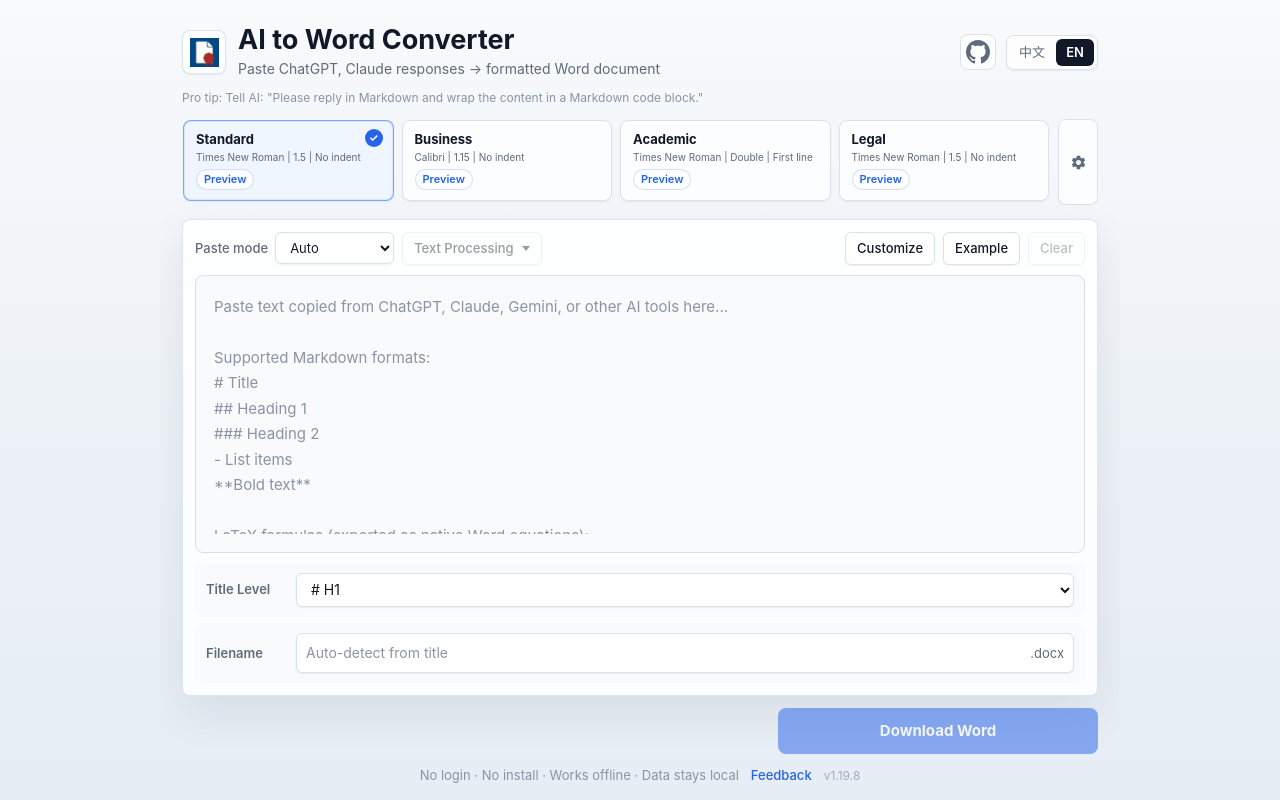
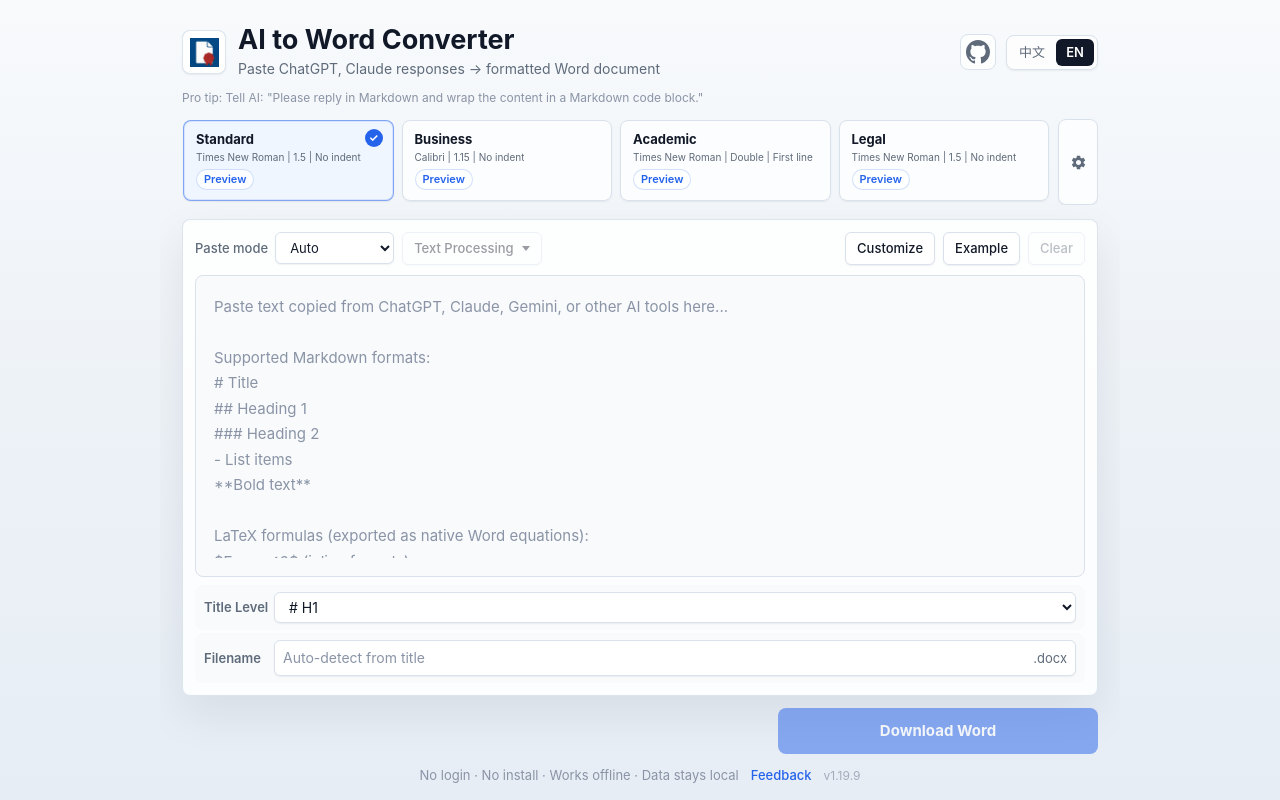
Before and after one commit to shrektan/formaldoc, a React (Vite) app: page / in a window 1280 px wide. Built offline with nearby package versions, Linux system fonts and the light colour scheme; what turndown-plugin-gfm would draw is missing.

Commit message:
fix: tighten output settings rows

```diff
--- a/package.json
+++ b/package.json
@@ -1,7 +1,7 @@
 {
   "name": "formaldoc",
   "description": "Convert Markdown into professionally formatted DOCX files for Chinese and English documents.",
-  "version": "1.19.8",
+  "version": "1.19.9",
   "type": "module",
   "files": [
     "dist-package"
--- a/src/styles/app.css
+++ b/src/styles/app.css
@@ -443,20 +443,20 @@
 .filename-row {
   display: flex;
   align-items: center;
-  gap: 12px;
-  margin-top: 10px;
-  padding: 9px 10px;
+  gap: 8px;
+  margin-top: 8px;
+  padding: 6px 8px;
   background: var(--surface-subtle);
   border: 1px solid transparent;
   border-radius: var(--radius);
 }
 
 .filename-row + .filename-row {
-  margin-top: 6px;
+  margin-top: 3px;
 }
 
 .filename-row label {
-  width: 78px;
+  width: 62px;
   font-size: 13px;
   font-weight: 600;
   color: var(--text-secondary);
@@ -472,7 +472,7 @@
   background: var(--surface);
   border: 1px solid var(--border);
   border-radius: var(--radius-sm);
-  padding: 0 9px;
+  padding: 0 8px;
   box-shadow: var(--shadow-control);
   transition: border-color 0.16s;
 }
@@ -487,7 +487,7 @@
   border: none;
   background: transparent;
   font-size: 14px;
-  padding: 8px 0;
+  padding: 6px 0;
   color: var(--text);
 }
 
@@ -508,7 +508,7 @@
 .title-level-select {
   flex: 1;
   min-width: 0;
-  height: 34px;
+  height: 31px;
   font-size: 14px;
   padding: 0 10px;
   border: 1px solid var(--border);
```
Also changed, not shown: .project/CONTEXT.md, 1 other file (tests, documents, lock files or other folders).
